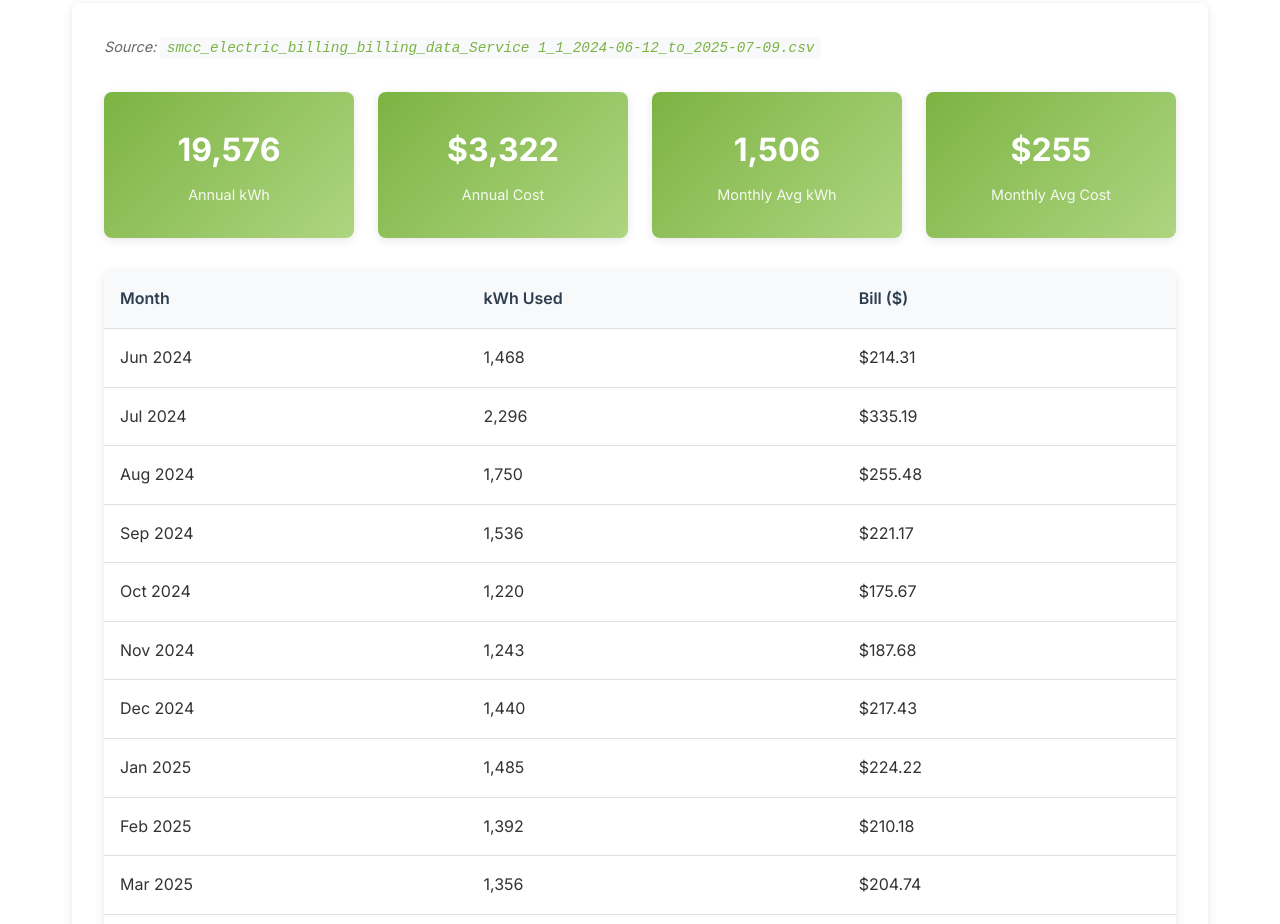
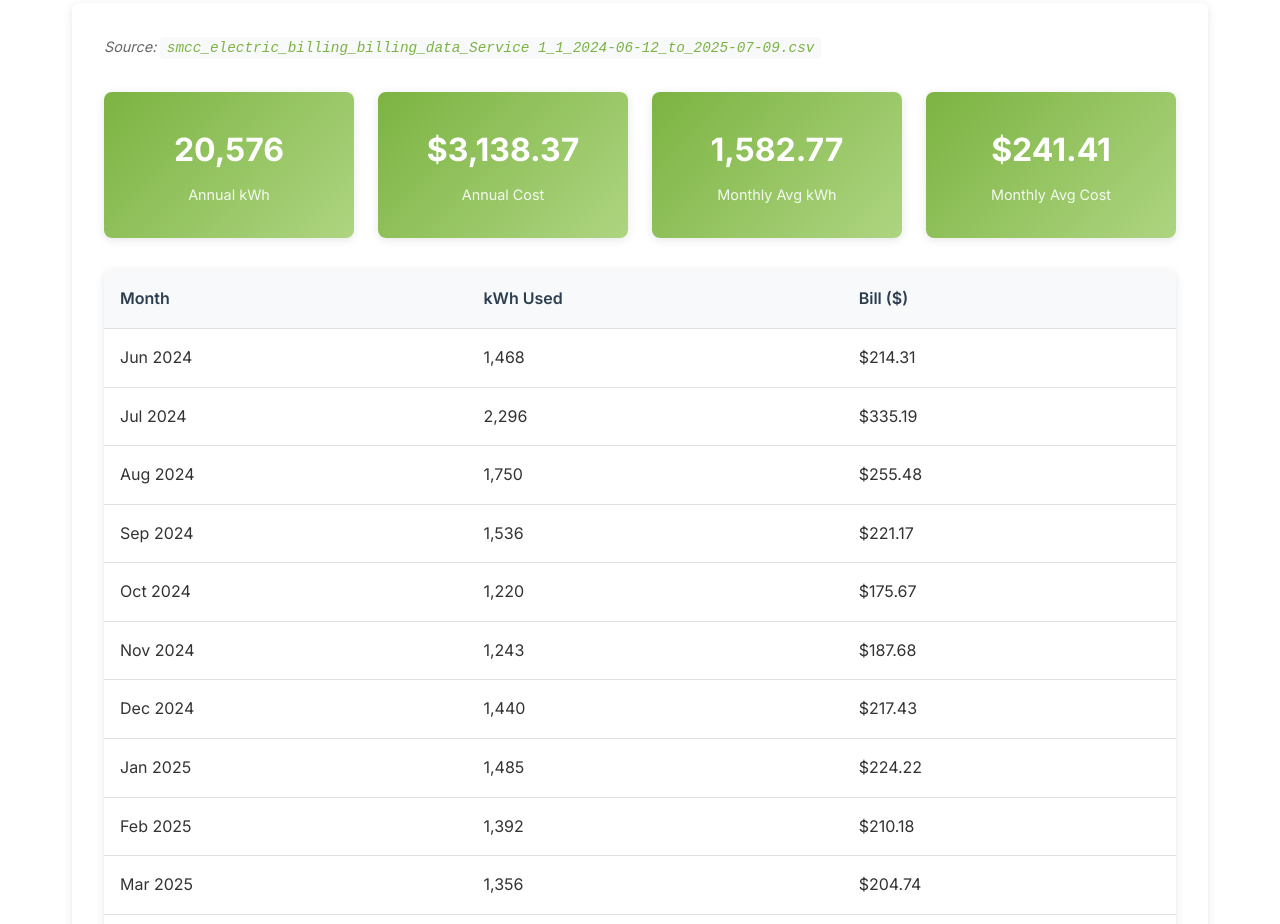
Before and after one commit to BillStewRod/solar-quote-comparison, a plain HTML site: page index.html in a window 1280 px wide. Shown: the part 1500-2424 px from the top of the page. Drawn offline with Linux system fonts and the light colour scheme.

Commit message:
Update website content and README

```diff
--- a/index.html
+++ b/index.html
@@ -60,19 +60,19 @@
 
                     <div class="usage-stats">
                         <div class="stat-card">
-                            <h3>19,576</h3>
+                            <h3>20,576</h3>
                             <p>Annual kWh</p>
                         </div>
                         <div class="stat-card">
-                            <h3>$3,322</h3>
+                            <h3>$3,138.37</h3>
                             <p>Annual Cost</p>
                         </div>
                         <div class="stat-card">
-                            <h3>1,506</h3>
+                            <h3>1,582.77</h3>
                             <p>Monthly Avg kWh</p>
                         </div>
                         <div class="stat-card">
-                            <h3>$255</h3>
+                            <h3>$241.41</h3>
                             <p>Monthly Avg Cost</p>
                         </div>
                     </div>
```
Also changed, not shown: 1 other file.
